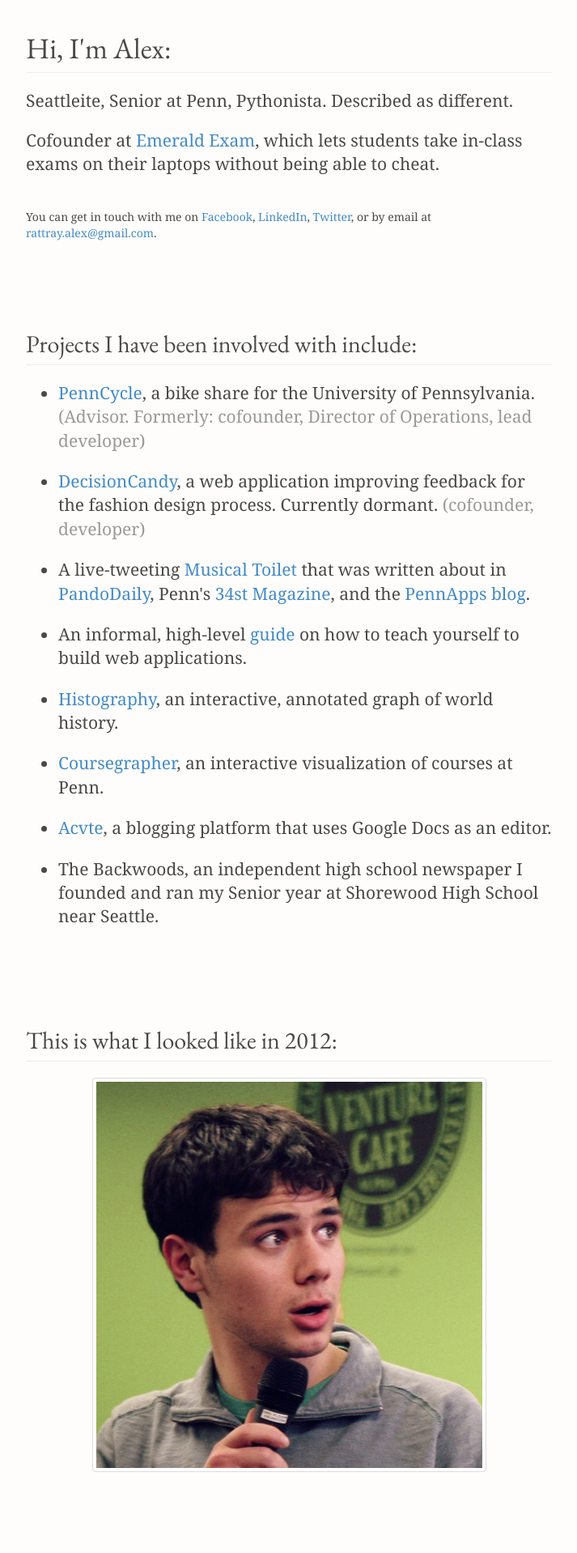
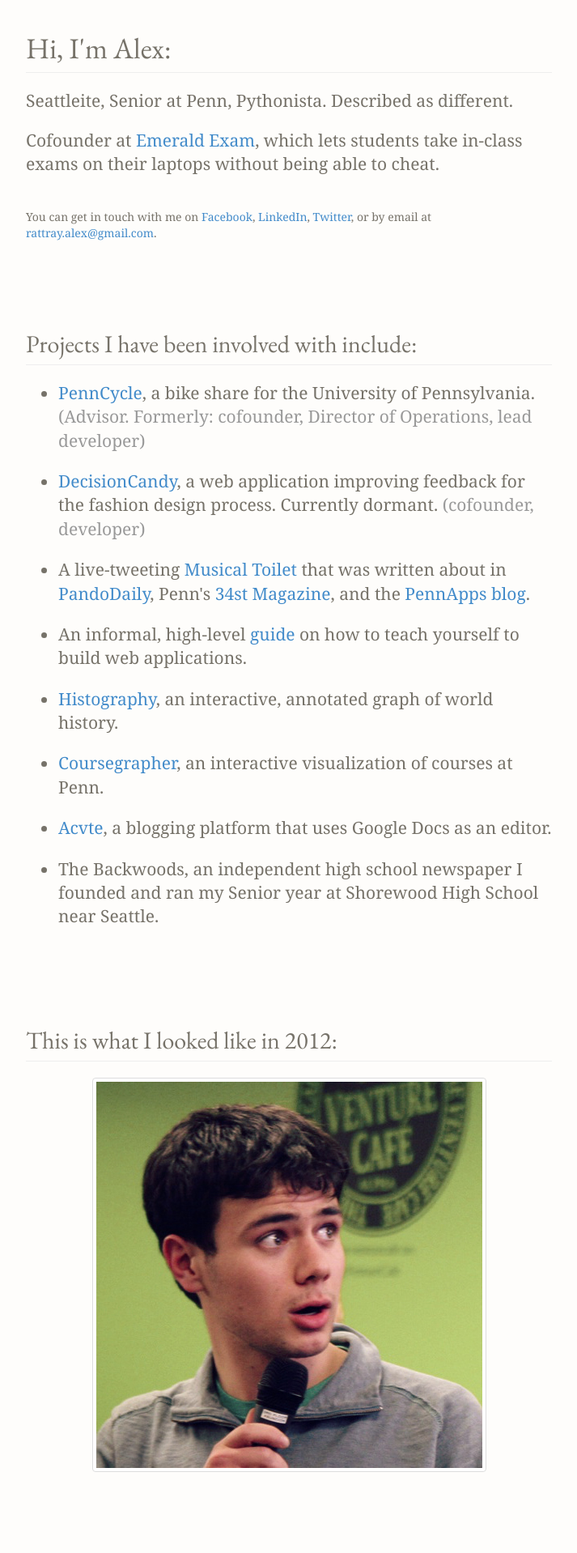
Before and after one commit to rattrayalex/rattrayalex.github.io, a Jekyll site: the page index.html, which Jekyll copies as it is, in a window 1280 px wide. Shown: the whole page at 81% size, without its empty margins (283-996 px from the left). Built offline with Jekyll 4.4.1, drawn with Linux system fonts in a browser that asks for light colours; Markdown is read by kramdown in place of the engine named in the settings.

Commit message:
coloring i think

```diff
--- a/index.html
+++ b/index.html
@@ -31,6 +31,7 @@
         background: #F6F5DB;
         background: rgba(252, 244, 220, 0.11);
         color: #484848;
+        color: rgba(104, 100, 90, 0.91);
       }
       li {
         margin-bottom: 1em;
```
